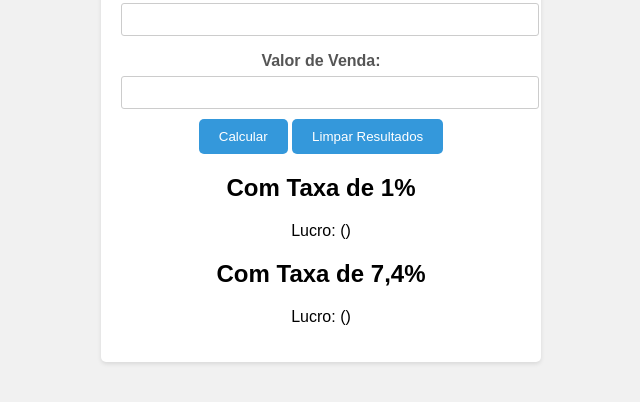
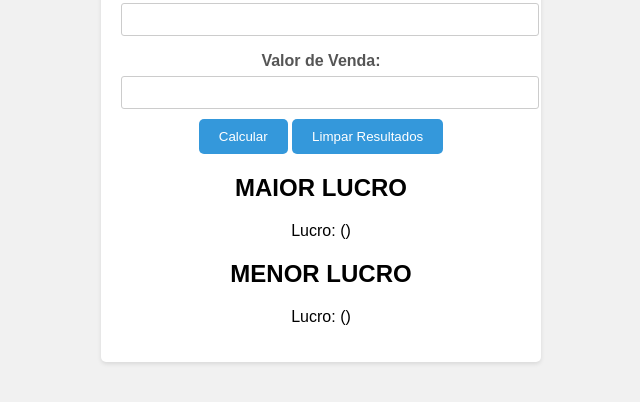
Before and after one commit to joaovitor114/lucroadellas2, a plain HTML site: page index.html in a window 1280 px wide. Shown: the part 206-608 px from the top of the page, without its empty margins (319-959 px from the left). Drawn offline with Linux system fonts and the light colour scheme.

Commit message:
Update index.html

```diff
--- a/index.html
+++ b/index.html
@@ -26,10 +26,10 @@
         </form>
 
         <div id="result">
-            <h2>Com Taxa de 1%</h2>
+            <h2>MAIOR LUCRO</h2>
             <p>Lucro: <span id="profit1"></span> (<span id="percent1"></span>)</p>
 
-            <h2>Com Taxa de 7,4%</h2>
+            <h2>MENOR LUCRO</h2>
             <p>Lucro: <span id="profit7"></span> (<span id="percent7"></span>)</p>
         </div>
     </div>
```
